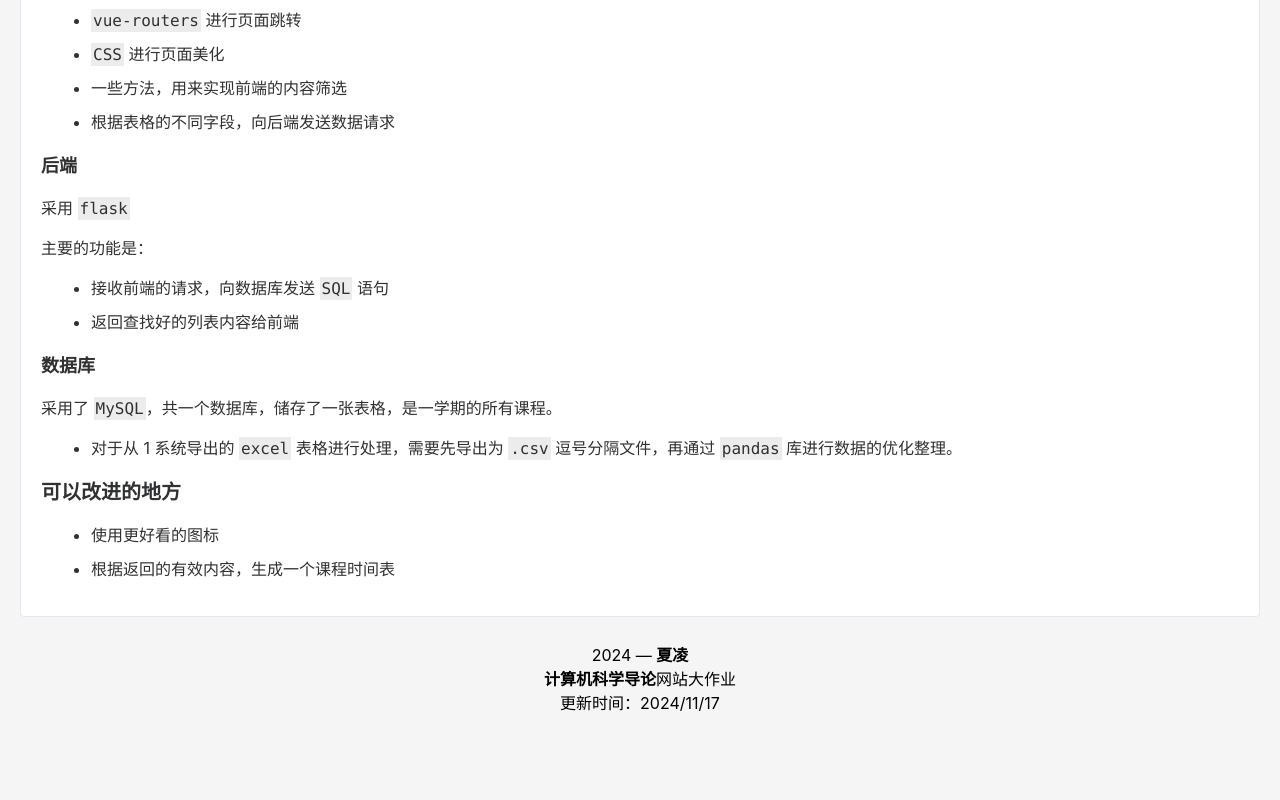
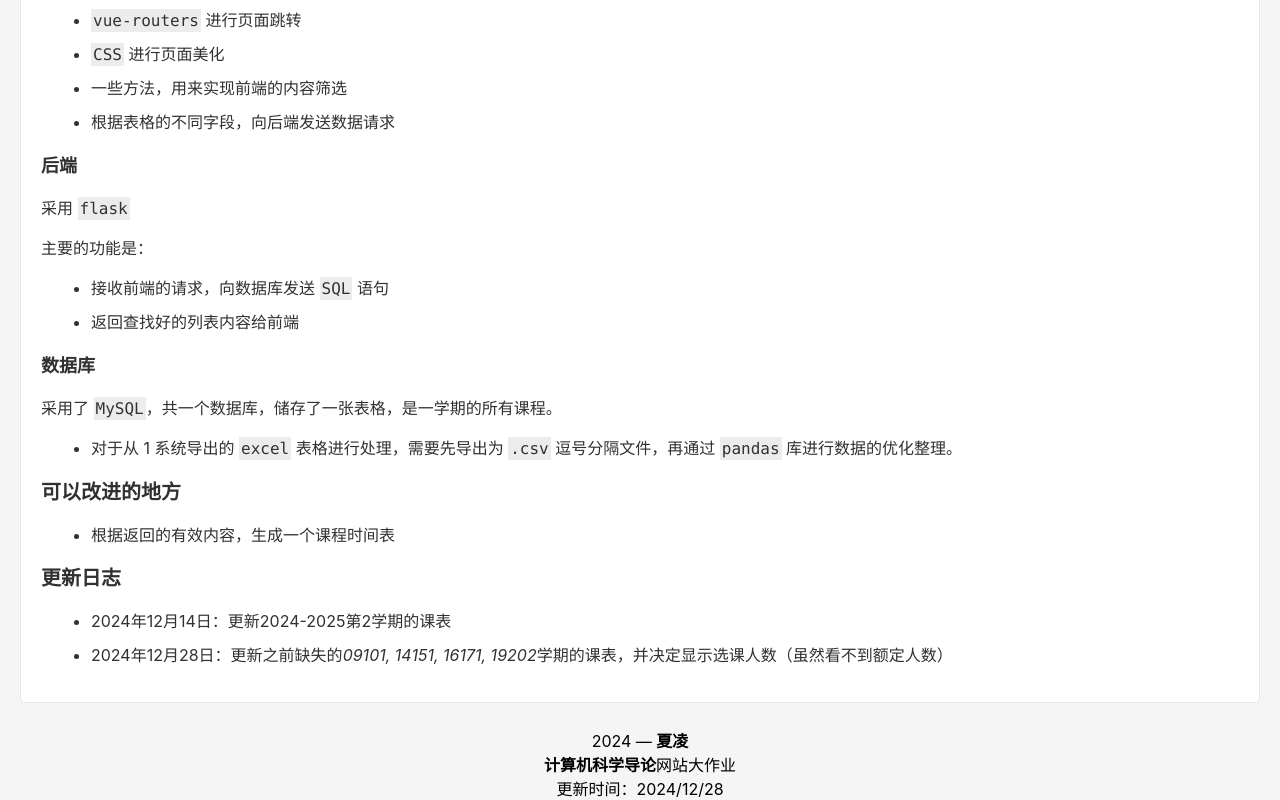
Before and after one commit to XiaLing233/jkd_website, a Vue app: page /Home in a window 1280 px wide. Shown: the part 622-1422 px from the top of the page. Before the commit the page ends 1336 px from the top, so only its background shows below. Built offline with nearby package versions, Linux system fonts and the light colour scheme.

Commit message:
补充课表，显示人数。具体参见页面介绍

```diff
--- a/src/App.vue
+++ b/src/App.vue
@@ -18,8 +18,7 @@
 
 <script>
     import Footer from './views/Footer.vue';
-    import Header
-     from './views/Header.vue';
+    import Header from './views/Header.vue';
     export default {
         components: {
             // Menu,
--- a/src/views/Footer.vue
+++ b/src/views/Footer.vue
@@ -4,7 +4,7 @@
         >
             <p>{{ new Date().getFullYear() }} — <strong>夏凌</strong></p>
             <p><strong>计算机科学导论</strong>网站大作业</p>
-            <p>更新时间：2024/11/17</p>
+            <p>更新时间：2024/12/28</p>
         </el-footer>
 </template>
 
--- a/src/views/Home.vue
+++ b/src/views/Home.vue
@@ -51,8 +51,13 @@
     </ul>
     <h2 id='可以改进的地方'>可以改进的地方</h2>
     <ul class="intro">
-    <li>使用更好看的图标</li>
     <li>根据返回的有效内容，生成一个课程时间表</li>
+    </ul>
+
+    <h2>更新日志</h2>
+    <ul>
+        <li>2024年12月14日：更新2024-2025第2学期的课表</li>
+        <li>2024年12月28日：更新之前缺失的<i>09101, 14151, 16171, 19202</i>学期的课表，并决定显示选课人数（虽然看不到额定人数）</li>
     </ul>
 </el-card>
 </template>
--- a/src/views/Search.vue
+++ b/src/views/Search.vue
@@ -117,6 +117,7 @@
         <el-checkbox v-model="showMajor" label="听课专业" />
         <el-checkbox v-model="showSchedule" label="排课信息" />
         <el-checkbox v-model="showDepartment" label="开课学院" />
+        <el-checkbox v-model="showStudentNumber" label="选课人数" />
       </div>
 
       <el-table
@@ -139,6 +140,7 @@
         <el-table-column v-if="showMajor" prop="听课专业" label="听课专业"></el-table-column>
         <el-table-column v-if="showSchedule" prop="排课信息" label="排课信息"></el-table-column>
         <el-table-column v-if="showDepartment" prop="开课学院" label="开课学院"></el-table-column>
+        <el-table-column v-if="showStudentNumber" prop="选课人数" label="选课人数"></el-table-column>
       </el-table>
 
       <!-- 分页控制 -->
@@ -208,6 +210,7 @@ export default {
       showMajor: false, // 是否显示听课专业
       showSchedule: true, // 是否显示排课信息
       showDepartment: true, // 是否显示开课学院
+      showStudentNumber: true, // 是否显示选课人数
 
       // 页码控制
       currentPage: 1, // 当前页码
```
